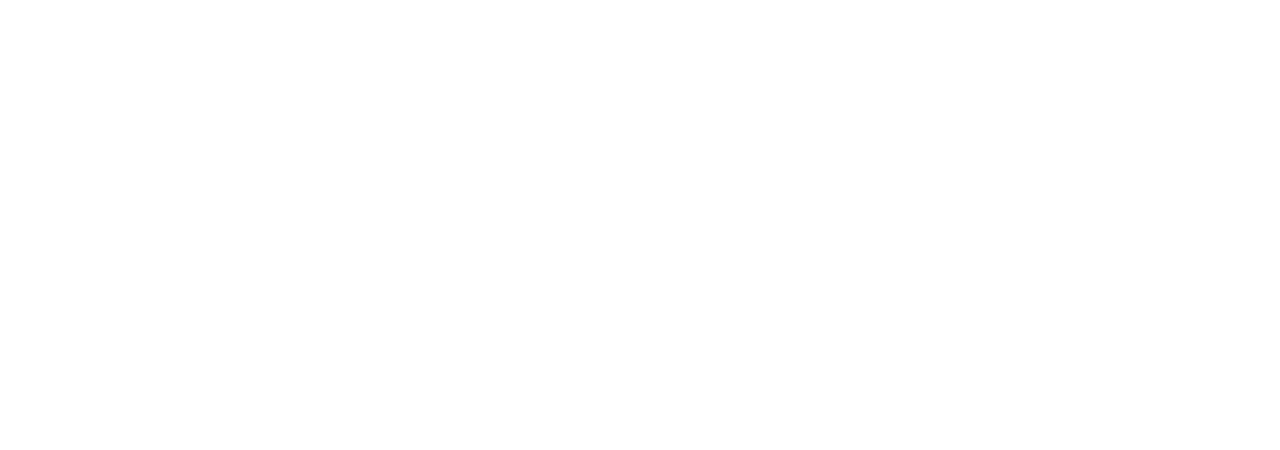
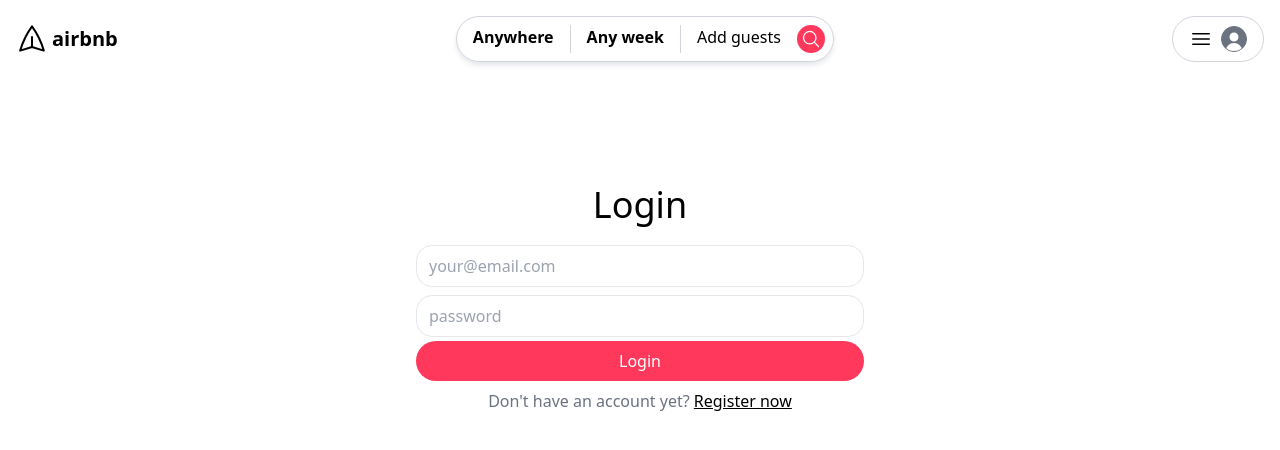
Before and after one commit to adityapadwal/airbnb-clone, a React (Vite) app in the folder client/: page /login in a window 1280 px wide. Before the commit this address had no page. Shown: the top 450 px of the page. Built offline with nearby package versions, Linux system fonts and the light colour scheme.

Commit message:
feat - login and register page designed. fix - working of login and register page

```diff
--- a/client/src/App.jsx
+++ b/client/src/App.jsx
@@ -1,14 +1,20 @@
 import './App.css'
 import {Route, Routes} from "react-router-dom";
 import IndexPage from './pages/IndexPage';
+import LoginPage from './pages/LoginPage';
+import RegisterPage from './pages/RegisterPage';
+import Layout from './Layout';
 
 function App() {
 
   return (
     <Routes>
-      <Route index element={<IndexPage />} />
+      <Route path="/" element={<Layout />}>
+        <Route index element={<IndexPage />} />
+        <Route path="/login" element={<LoginPage />} />
+        <Route path="/register" element={<RegisterPage />} />
+      </Route>
     </Routes>
-
   )
 }
 
--- /dev/null
+++ b/client/src/Header.jsx
@@ -0,0 +1,37 @@
+import React from 'react'
+import {Link} from 'react-router-dom'
+
+export default function Header() {
+    return (
+        <header className="flex justify-between">
+            <a href="" className="flex items-center gap-1">
+                <svg xmlns="http://www.w3.org/2000/svg" fill="none" viewBox="0 0 24 24" strokeWidth={1.5} stroke="currentColor" className="w-8 h-8 -rotate-90">
+                    <path strokeLinecap="round" strokeLinejoin="round" d="M6 12L3.269 3.126A59.768 59.768 0 0121.485 12 59.77 59.77 0 013.27 20.876L5.999 12zm0 0h7.5" />
+                </svg>
+                <span className='font-bold text-xl'>airbnb</span>
+            </a>
+            <div className='flex gap-2 border border-gray-300 rounded-full py-2 px-2 shadow-md shadow-gray-200'>
+                <div className='px-2 font-semibold'>Anywhere</div>
+                <div className="border-l border-gray-300"></div>
+                <div className='px-2 font-semibold'>Any week</div>
+                <div className="border-l border-gray-300"></div>
+                <div className='px-2 font-light'>Add guests</div>
+                <button className='bg-primary text-white p-1 rounded-full'>
+                    <svg xmlns="http://www.w3.org/2000/svg" fill="none" viewBox="0 0 24 24" strokeWidth={1.5} stroke="currentColor" className="w-5 h-5">
+                        <path strokeLinecap="round" strokeLinejoin="round" d="M21 21l-5.197-5.197m0 0A7.5 7.5 0 105.196 5.196a7.5 7.5 0 0010.607 10.607z" />
+                    </svg>
+                </button>
+            </div>
+            <Link to={'/login'} className='flex items-center gap-2 border border-gray-300 rounded-full py-2 px-4'>
+                <svg xmlns="http://www.w3.org/2000/svg" fill="none" viewBox="0 0 24 24" strokeWidth={1.5} stroke="currentColor" className="w-6 h-6">
+                    <path strokeLinecap="round" strokeLinejoin="round" d="M3.75 6.75h16.5M3.75 12h16.5m-16.5 5.25h16.5" />
+                </svg>
+                <div className='bg-gray-500 text-white rounded-full border border-gray-500 overflow-hidden'>
+                    <svg xmlns="http://www.w3.org/2000/svg" viewBox="0 0 24 24" fill="currentColor" className="w-6 h-6 relative top-1">
+                        <path fillRule="evenodd" d="M7.5 6a4.5 4.5 0 119 0 4.5 4.5 0 01-9 0zM3.751 20.105a8.25 8.25 0 0116.498 0 .75.75 0 01-.437.695A18.683 18.683 0 0112 22.5c-2.786 0-5.433-.608-7.812-1.7a.75.75 0 01-.437-.695z" clipRule="evenodd" />
+                    </svg>
+                </div>
+            </Link>
+        </header>
+    )
+}
--- /dev/null
+++ b/client/src/Layout.jsx
@@ -0,0 +1,12 @@
+import React from 'react'
+import Header from './Header'
+import { Outlet } from 'react-router'
+
+export default function Layout() {
+  return (
+    <div className='p-4 flex flex-col min-h-screen'>
+        <Header />
+        <Outlet />
+    </div>
+  )
+}
--- a/client/src/index.css
+++ b/client/src/index.css
@@ -1,3 +1,17 @@
 @tailwind base;
 @tailwind components;
 @tailwind utilities;
+
+/* Adding default classes */
+input[type="text"],input[type="password"],input[type="email"] {
+    @apply w-full border my-1 py-2 px-3 rounded-2xl;
+}
+
+button{
+    @apply bg-gray-300
+}
+
+button.primary{
+    background-color: #FF385C;
+    @apply bg-primary p-2 w-full text-white rounded-full
+}
--- a/client/src/pages/IndexPage.jsx
+++ b/client/src/pages/IndexPage.jsx
@@ -3,36 +3,7 @@
 export default function IndexPage() {
   return (
     <div>
-      <header className="p-4 flex justify-between">
-        <a href="" className="flex items-center gap-1">
-          <svg xmlns="http://www.w3.org/2000/svg" fill="none" viewBox="0 0 24 24" strokeWidth={1.5} stroke="currentColor" className="w-8 h-8 -rotate-90">
-            <path strokeLinecap="round" strokeLinejoin="round" d="M6 12L3.269 3.126A59.768 59.768 0 0121.485 12 59.77 59.77 0 013.27 20.876L5.999 12zm0 0h7.5" />
-          </svg>
-          <span className='font-bold text-xl'>airbnb</span>
-        </a>
-        <div className='flex gap-2 border border-gray-300 rounded-full py-2 px-2 shadow-md shadow-gray-200'>
-          <div className='px-2 font-semibold'>Anywhere</div>
-          <div className="border-l border-gray-300"></div>
-          <div className='px-2 font-semibold'>Any week</div>
-          <div className="border-l border-gray-300"></div>
-          <div className='px-2 font-light'>Add guests</div>
-          <button className='bg-primary text-white p-1 rounded-full'>
-            <svg xmlns="http://www.w3.org/2000/svg" fill="none" viewBox="0 0 24 24" strokeWidth={1.5} stroke="currentColor" className="w-5 h-5">
-              <path strokeLinecap="round" strokeLinejoin="round" d="M21 21l-5.197-5.197m0 0A7.5 7.5 0 105.196 5.196a7.5 7.5 0 0010.607 10.607z" />
-            </svg>
-          </button>
-        </div>
-        <div className='flex items-center gap-2 border border-gray-300 rounded-full py-2 px-4'>
-          <svg xmlns="http://www.w3.org/2000/svg" fill="none" viewBox="0 0 24 24" strokeWidth={1.5} stroke="currentColor" className="w-6 h-6">
-            <path strokeLinecap="round" strokeLinejoin="round" d="M3.75 6.75h16.5M3.75 12h16.5m-16.5 5.25h16.5" />
-          </svg>
-          <div className='bg-gray-500 text-white rounded-full border border-gray-500 overflow-hidden'>
-            <svg xmlns="http://www.w3.org/2000/svg" viewBox="0 0 24 24" fill="currentColor" className="w-6 h-6 relative top-1">
-              <path fillRule="evenodd" d="M7.5 6a4.5 4.5 0 119 0 4.5 4.5 0 01-9 0zM3.751 20.105a8.25 8.25 0 0116.498 0 .75.75 0 01-.437.695A18.683 18.683 0 0112 22.5c-2.786 0-5.433-.608-7.812-1.7a.75.75 0 01-.437-.695z" clipRule="evenodd" />
-            </svg>
-          </div>
-        </div>
-      </header>
+      Index page goes here!
     </div>
   );
 }
--- /dev/null
+++ b/client/src/pages/LoginPage.jsx
@@ -0,0 +1,20 @@
+import React from 'react'
+import { Link } from 'react-router-dom'
+
+export default function LoginPage() {
+  return (
+    <div className='mt-4 grow flex items-center justify-around'>
+      <div className='mb-64'>
+        <h1 className='text-4xl text-center mb-4'>Login</h1>
+        <form className='max-w-md mx-auto' action="">
+          <input type="email" placeholder='your@email.com' />
+          <input type="password" placeholder='password' />
+          <button className='primary'>Login</button>
+          <div className='text-center py-2 text-gray-500'>
+            Don't have an account yet? <Link className="underline text-black" to={'/register'}>Register now</Link>
+          </div>
+        </form>
+      </div>
+    </div>
+  )
+}
--- /dev/null
+++ b/client/src/pages/RegisterPage.jsx
@@ -0,0 +1,21 @@
+import React from 'react'
+import { Link } from 'react-router-dom'
+
+export default function RegisterPage() {
+    return (
+        <div className='mt-4 grow flex items-center justify-around'>
+            <div className='mb-64'>
+                <h1 className='text-4xl text-center mb-4'>Register</h1>
+                <form className='max-w-md mx-auto' action="">
+                    <input type="text" placeholder='John Doe' />
+                    <input type="email" placeholder='your@email.com' />
+                    <input type="password" placeholder='password' />
+                    <button className='primary'>Login</button>
+                    <div className='text-center py-2 text-gray-500'>
+                        Already a member? <Link className="underline text-black" to={'/register'}>Login</Link>
+                    </div>
+                </form>
+            </div>
+        </div>
+    )
+}
```
